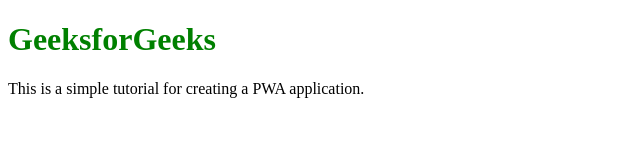
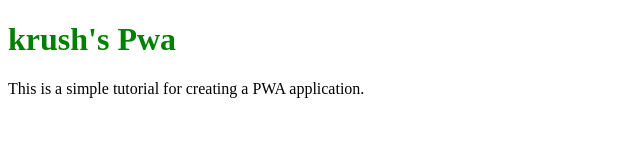
Before and after one commit to krushilshah/html-pwa, a plain HTML site: page index.html in a window 1280 px wide. Shown: the whole page, without its empty margins (0-640 px from the left). Drawn offline with Linux system fonts and the light colour scheme.

Commit message:
Update index.html

```diff
--- a/index.html
+++ b/index.html
@@ -28,7 +28,7 @@
 
 <body>
   <h1 style="color: green;">
-    GeeksforGeeks</h1>
+    krush's Pwa</h1>
 
 
 <p>
```
